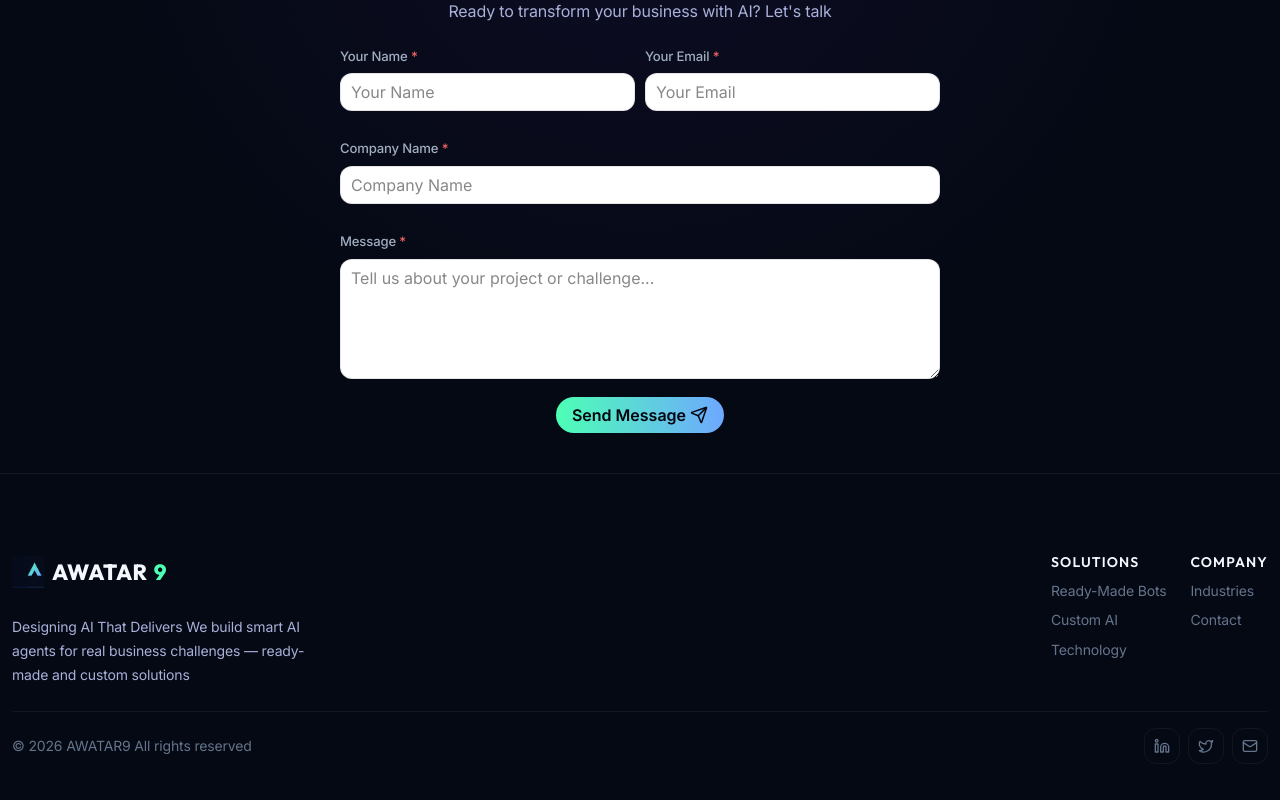
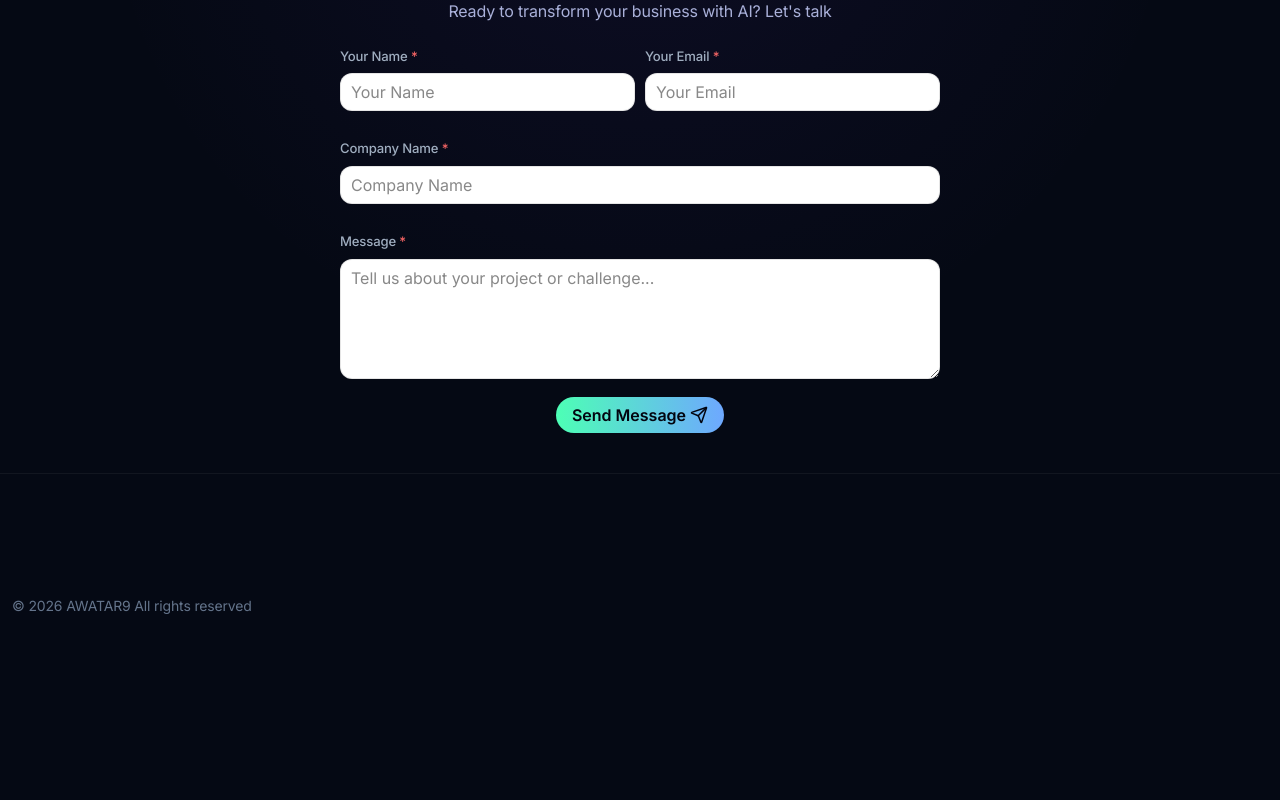
Before and after one commit to SrivalliKolluru/AWATAR9, a Next.js app: page / in a window 1280 px wide. Shown: the part 4302-5102 px from the top of the page. After the commit the page ends 5000 px from the top, so only its background shows below. Built offline with nearby package versions, Linux system fonts and the light colour scheme.

Commit message:
final footer

```diff
--- a/src/components/Footer/Footer.tsx
+++ b/src/components/Footer/Footer.tsx
@@ -16,59 +16,10 @@ export default function Footer() {
     return (
         <footer className={styles.footer}>
             <div className="container">
-                <div className={styles.footerInner}>
-                    <div className={styles.footerBrand}>
-                        <div className={styles.footerLogo}>
-                            <div className={styles.logoIconWrapper}>
-                                <Image
-                                    src={`${BASE_PATH}/logo.png`}
-                                    alt="AWATAR9 Icon"
-                                    width={140}
-                                    height={40}
-                                    className={styles.logoImage}
-                                />
-                            </div>
-                            <span className={styles.logoText}>
-                                AWATAR
-                                <span className={styles.logoNumber}>9</span>
-                            </span>
-                        </div>
-                        <p className={styles.footerTagline}>
-                            Designing AI That Delivers We build smart AI agents for real
-                            business challenges — ready-made and custom solutions
-                        </p>
-                    </div>
-
-                    <div className={styles.footerLinks}>
-                        <div className={styles.footerColumn}>
-                            <h4>Solutions</h4>
-                            <a href="#solutions">Ready-Made Bots</a>
-                            <a href="#custom-ai">Custom AI</a>
-                            <a href="#technology">Technology</a>
-                        </div>
-                        <div className={styles.footerColumn}>
-                            <h4>Company</h4>
-                            <a href="#industries">Industries</a>
-                            <a href="#contact">Contact</a>
-                        </div>
-                    </div>
-                </div>
-
-                <div className={styles.footerBottom}>
+                <div className={styles.footerBottom} style={{ padding: '40px 0', borderTop: 'none' }}>
                     <p className={styles.copyright}>
                         &copy; {year} AWATAR9 All rights reserved
                     </p>
-                    <div className={styles.socialLinks}>
-                        <a href="#" className={styles.socialLink} aria-label="LinkedIn">
-                            <Linkedin size={16} />
-                        </a>
-                        <a href="#" className={styles.socialLink} aria-label="Twitter">
-                            <Twitter size={16} />
-                        </a>
-                        <a href="#" className={styles.socialLink} aria-label="Email">
-                            <Mail size={16} />
-                        </a>
-                    </div>
                 </div>
             </div>
         </footer>
--- a/src/components/Header/Header.tsx
+++ b/src/components/Header/Header.tsx
@@ -2,6 +2,7 @@
 
 import { useState, useEffect } from 'react';
 import Image from 'next/image';
+import Link from 'next/link';
 import { NAV_LINKS, BASE_PATH } from '@/lib/constants';
 import styles from './Header.module.css';
 
@@ -21,7 +22,7 @@ export default function Header() {
         <>
             <header className={`${styles.header} ${scrolled ? styles.headerScrolled : ''}`}>
                 <div className={styles.headerInner}>
-                    <a href="#hero" className={styles.logo}>
+                    <Link href="/#hero" className={styles.logo}>
                         <div className={styles.logoIconWrapper}>
                             <Image
                                 src={`${BASE_PATH}/logo.png`}
@@ -36,17 +37,17 @@ export default function Header() {
                             AWATAR
                             <span className={styles.logoNumber}>9</span>
                         </span>
-                    </a>
+                    </Link>
 
                     <nav className={styles.nav}>
                         {NAV_LINKS.map((link) => (
-                            <a key={link.href} href={link.href} className={styles.navLink}>
+                            <Link key={link.href} href={link.href} className={styles.navLink}>
                                 {link.label}
-                            </a>
+                            </Link>
                         ))}
-                        <a href="#contact" className={styles.ctaButton}>
+                        <Link href="/#contact" className={styles.ctaButton}>
                             Let&apos;s Talk
-                        </a>
+                        </Link>
                     </nav>
 
                     <button
@@ -63,18 +64,18 @@ export default function Header() {
 
             <div className={`${styles.mobileNav} ${mobileOpen ? styles.open : ''}`}>
                 {NAV_LINKS.map((link) => (
-                    <a
+                    <Link
                         key={link.href}
                         href={link.href}
                         className={styles.mobileNavLink}
                         onClick={handleNavClick}
                     >
                         {link.label}
-                    </a>
+                    </Link>
                 ))}
-                <a href="#contact" className={styles.ctaButton} onClick={handleNavClick}>
+                <Link href="/#contact" className={styles.ctaButton} onClick={handleNavClick}>
                     Let&apos;s Talk
-                </a>
+                </Link>
             </div>
         </>
     );
```
